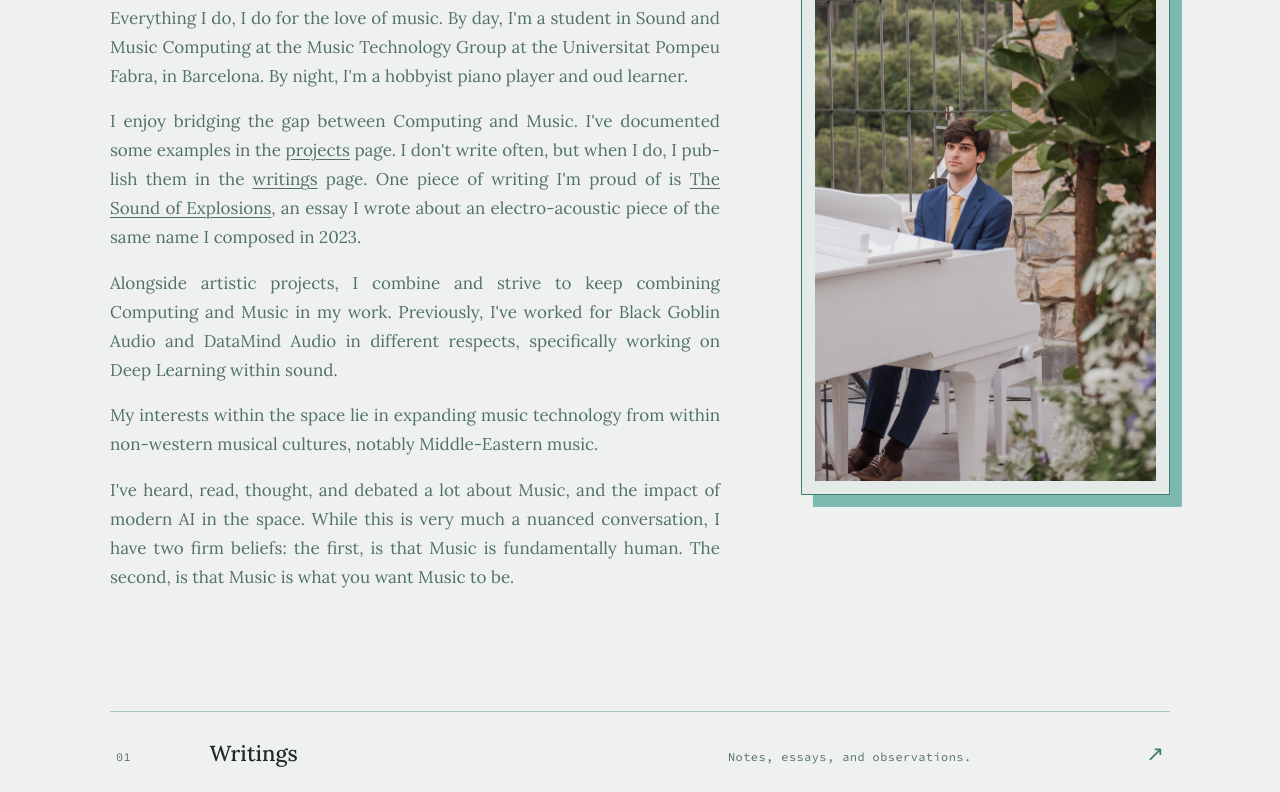
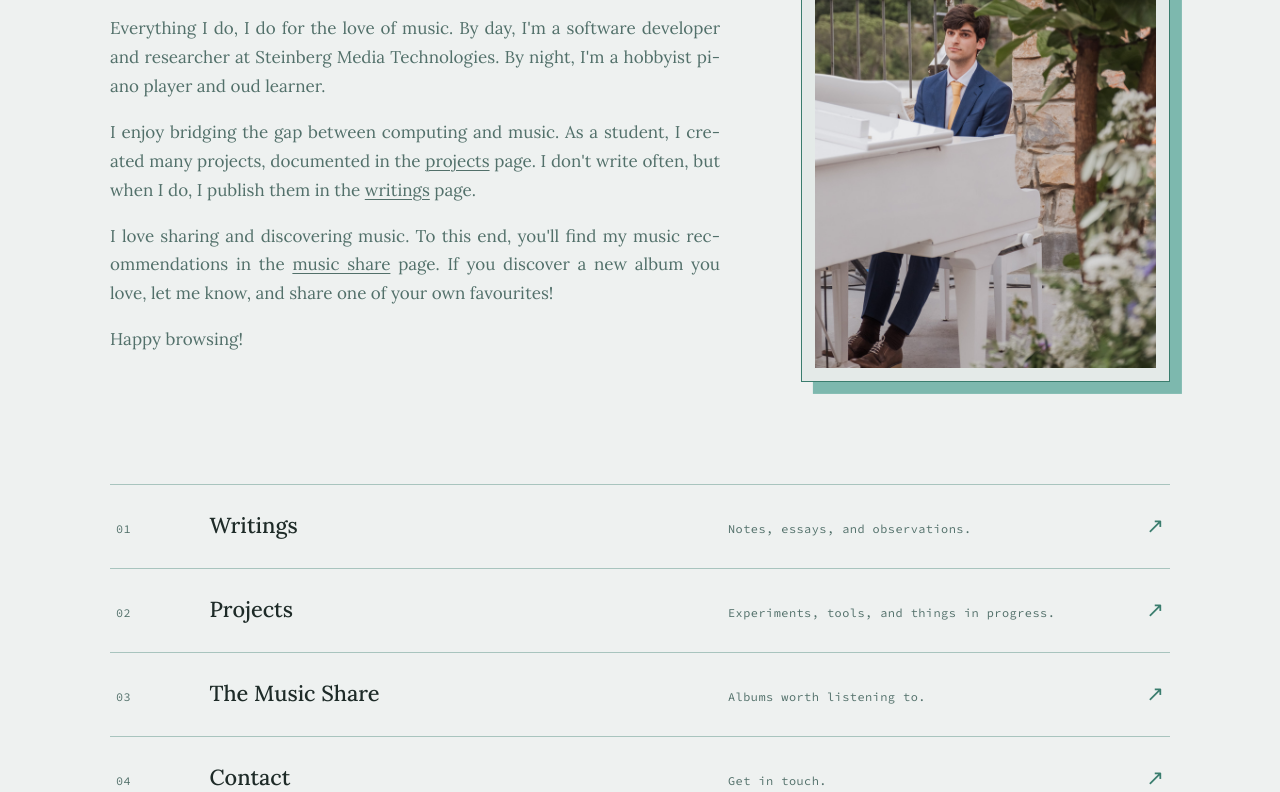
Before and after one commit to Darce-One/andreaspapas.com, a plain HTML site: page index.html in a window 1280 px wide. Shown: the part 380-1172 px from the top of the page. Drawn offline with Linux system fonts and the light colour scheme.

Commit message:
rewrite front page

```diff
--- a/index.html
+++ b/index.html
@@ -25,22 +25,16 @@
                 <h1>Welcome</h1>
                 <div class="hero-copy">
                     <p>Hi! I'm Andreas, and this corner of the internet is my digital home.</p>
-                    <p>Everything I do, I do for the love of music. By day, I'm a student in Sound and Music Computing
-                        at the Music Technology Group at the Universitat Pompeu Fabra, in Barcelona. By night, I'm a
-                        hobbyist piano player and oud learner.</p>
-                    <p>I enjoy bridging the gap between Computing and Music. I've documented some examples in the <a
-                            href="pages/projects.html">projects</a> page. I don't write often, but when I do, I publish
-                        them in the <a href="pages/writings.html">writings</a> page. One piece of writing I'm proud of
-                        is <a href="pages/writings/the-sound-of-explosions.html">The Sound of Explosions</a>, an essay I
-                        wrote about an electro-acoustic piece of the same name I composed in 2023.</p>
-                    <p>Alongside artistic projects, I combine and strive to keep combining Computing and Music in my
-                        work. Previously, I've worked for Black Goblin Audio and DataMind Audio in different respects,
-                        specifically working on Deep Learning within sound.</p>
-                    <p>My interests within the space lie in expanding music technology from within non-western musical
-                        cultures, notably Middle-Eastern music.</p>
-                    <p>I've heard, read, thought, and debated a lot about Music, and the impact of modern AI in the
-                        space. While this is very much a nuanced conversation, I have two firm beliefs: the first, is
-                        that Music is fundamentally human. The second, is that Music is what you want Music to be.</p>
+                    <p>Everything I do, I do for the love of music. By day, I'm a software developer and researcher at Steinberg Media
+                        Technologies. By night, I'm a hobbyist piano player and oud learner.</p>
+                    <p>I enjoy bridging the gap between computing and music. As a student, I created many projects, documented in the <a
+                            href="pages/projects.html">projects</a> page. I don't write often, but when I do, I publish them in the <a
+                            href="pages/writings.html">writings</a> page.</p>
+                    <p>I love sharing and discovering music. To this end, you'll find my music recommendations in the <a
+                            href="music-share/index.html">music share</a> page. If you discover a new album you love, let me know, and
+                        share one of your own favourites!</p>
+                    <p>Happy browsing!</p>
+
                 </div>
             </div>
             <figure class="hero-portrait">
```
